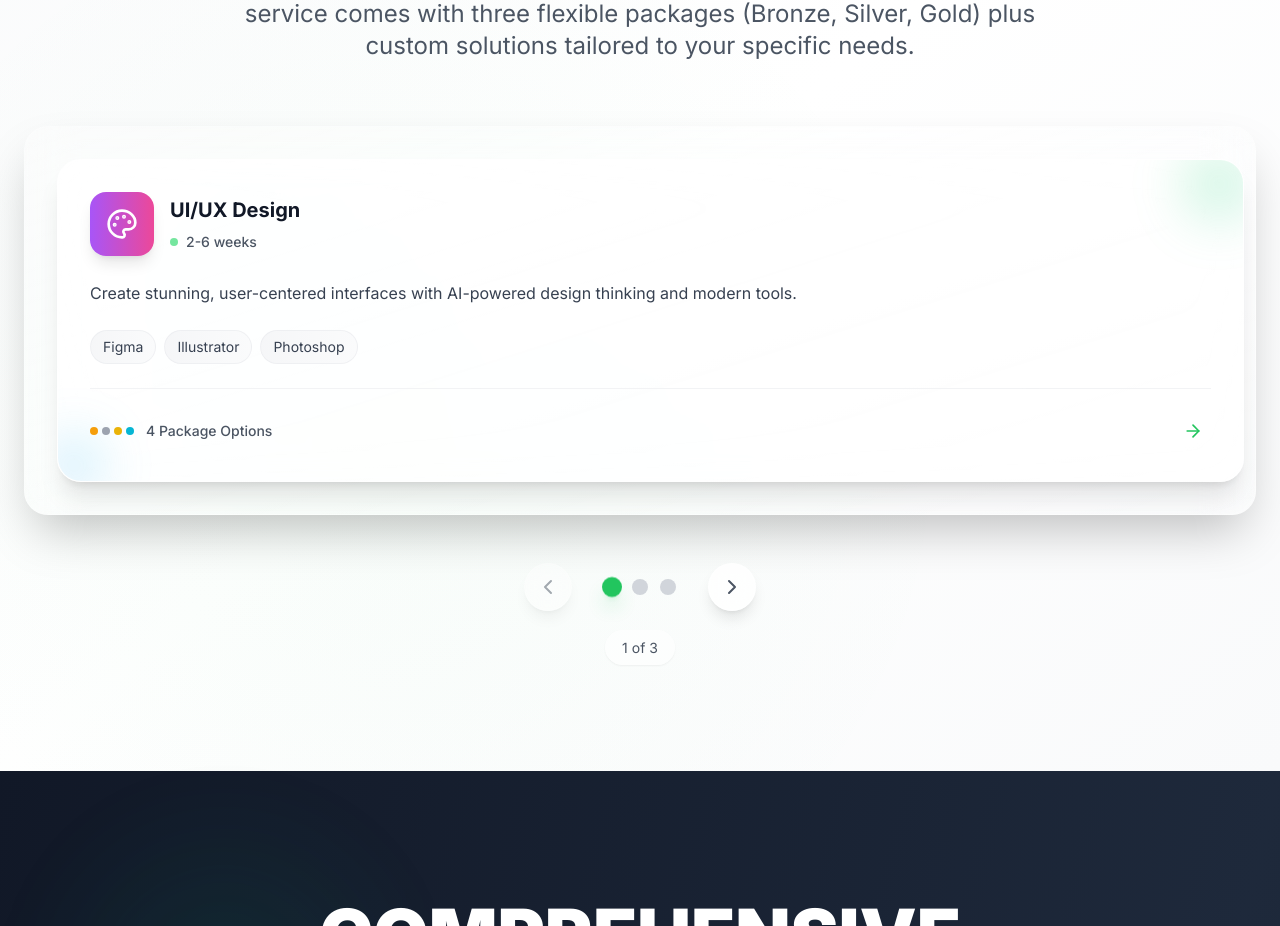
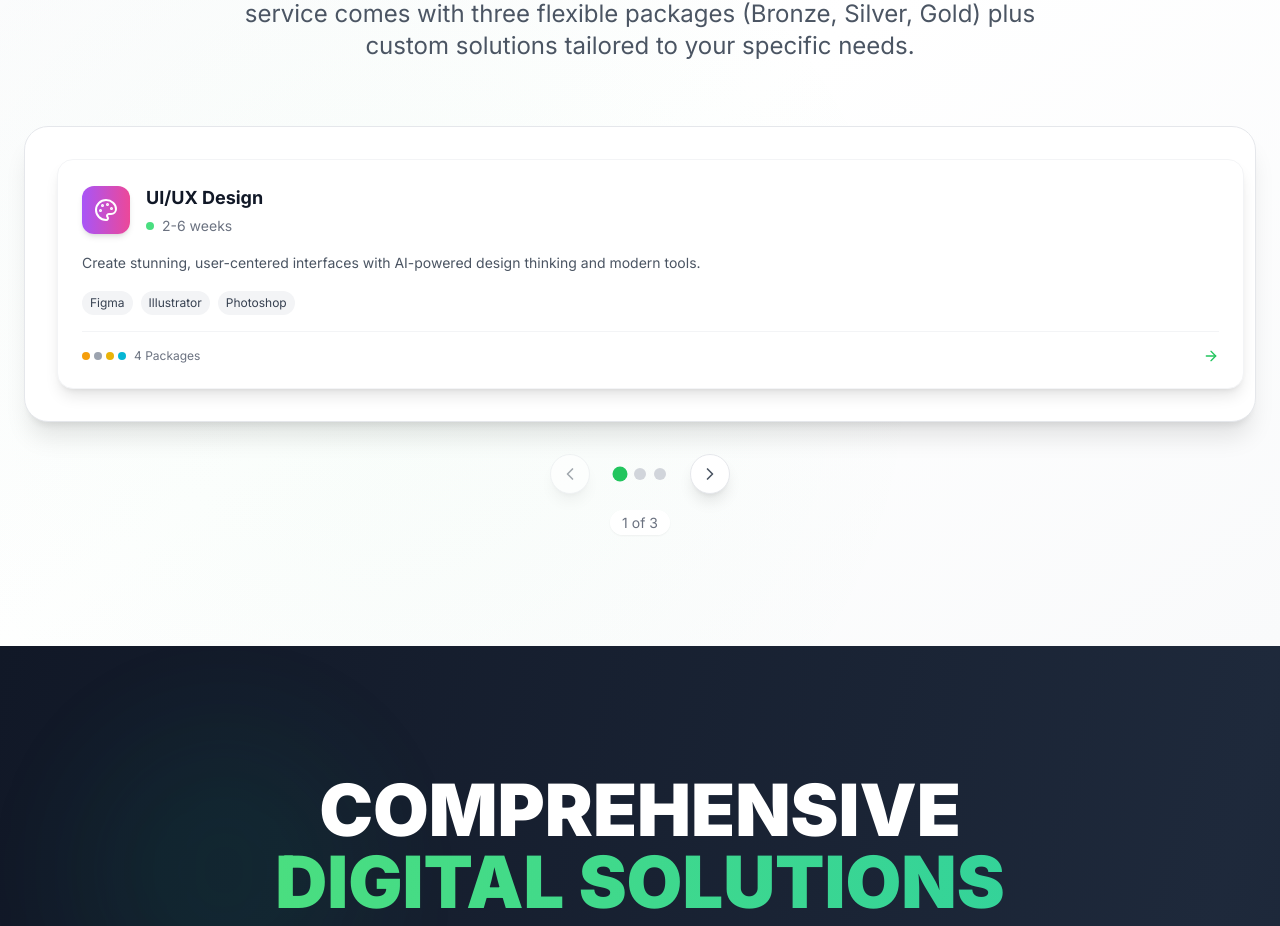
Before and after one commit to codeknox-lk/codeknox-website, a React (Vite) app: page /services in a window 1280 px wide. Shown: the part 1098-2024 px from the top of the page. Built offline with nearby package versions, Linux system fonts and the light colour scheme.

Commit message:
🔧 Simple 3-Section Carousel: Divide 9 services into 3 sections of 3 services each

```diff
--- a/src/pages/Services.tsx
+++ b/src/pages/Services.tsx
@@ -180,153 +180,247 @@
             </motion.p>
           </motion.div>
 
-          {/* Modern Glassmorphism Carousel */}
+          {/* Simple 3-Section Carousel */}
           <div className="relative">
             {/* Carousel Container */}
-            <div className="overflow-hidden rounded-3xl bg-gradient-to-br from-white/20 via-white/10 to-white/5 backdrop-blur-xl border border-white/20 shadow-2xl">
+            <div className="overflow-hidden rounded-3xl bg-white shadow-xl border border-gray-200">
               <div
-                className="flex transition-transform duration-700 ease-in-out"
+                className="flex transition-transform duration-500 ease-in-out"
                 style={{
                   transform: `translateX(-${currentSlide * 100}%)`,
                   width: `${totalSlides * 100}%`
                 }}
               >
-                {/* Generate slides */}
-                {Array.from({ length: totalSlides }).map((_, slideIndex) => {
-                  const startIndex = slideIndex * itemsPerSlide;
-                  const endIndex = Math.min(startIndex + itemsPerSlide, services.length);
-                  const slideServices = services.slice(startIndex, endIndex);
-
-                  return (
-                    <div key={slideIndex} className="w-full flex-shrink-0 p-8">
-                      <div className="grid grid-cols-1 md:grid-cols-2 lg:grid-cols-3 gap-8">
-                        {slideServices.map((service, index) => (
+                {/* Section 1: Services 1-3 */}
+                <div className="w-full flex-shrink-0 p-8">
+                  <div className="grid grid-cols-3 gap-8">
+                    {services.slice(0, 3).map((service, index) => (
                       <motion.div
                         key={service.id}
-                            initial={{ opacity: 0, y: 30, scale: 0.9 }}
-                            animate={{ opacity: 1, y: 0, scale: 1 }}
-                            transition={{ duration: 0.6, delay: index * 0.15 }}
+                        initial={{ opacity: 0, y: 20 }}
+                        animate={{ opacity: 1, y: 0 }}
+                        transition={{ duration: 0.5, delay: index * 0.1 }}
                         className="group"
                       >
-                            <div className="relative bg-white/80 backdrop-blur-xl rounded-3xl p-8 border border-white/30 shadow-xl hover:shadow-2xl hover:-translate-y-2 transition-all duration-500 h-full overflow-hidden">
-                              {/* Floating Background Elements */}
-                              <div className="absolute -top-4 -right-4 w-20 h-20 bg-gradient-to-br from-green-400/20 to-emerald-400/20 rounded-full blur-xl group-hover:scale-110 transition-transform duration-500"></div>
-                              <div className="absolute -bottom-4 -left-4 w-16 h-16 bg-gradient-to-tr from-blue-400/20 to-cyan-400/20 rounded-full blur-xl group-hover:scale-110 transition-transform duration-500"></div>
-
-                              {/* Service Content */}
-                              <div className="relative z-10">
-                                {/* Service Icon */}
-                                <div className="flex items-center space-x-4 mb-6">
-                                  <div className={`w-16 h-16 rounded-2xl bg-gradient-to-r ${service.color} flex items-center justify-center shadow-lg group-hover:shadow-xl group-hover:scale-110 transition-all duration-300`}>
-                                    <service.icon className="w-8 h-8 text-white" />
+                        <div className="bg-white rounded-2xl p-6 shadow-lg border border-gray-100 hover:shadow-xl hover:-translate-y-1 transition-all duration-300 h-full">
+                          <div className="flex items-center space-x-4 mb-4">
+                            <div className={`w-12 h-12 rounded-xl bg-gradient-to-r ${service.color} flex items-center justify-center shadow-md`}>
+                              <service.icon className="w-6 h-6 text-white" />
                             </div>
-                                  <div className="flex-1">
-                                    <h3 className="text-xl font-bold text-gray-900 group-hover:text-green-600 transition-colors duration-300 mb-2">
+                            <div>
+                              <h3 className="text-lg font-bold text-gray-900 group-hover:text-green-600 transition-colors duration-300">
                                 {service.title}
                               </h3>
-                                    <div className="flex items-center space-x-2">
-                                      <div className="w-2 h-2 bg-green-400 rounded-full animate-pulse"></div>
-                                      <span className="text-sm text-gray-600 font-medium">{service.timeline}</span>
+                              <div className="flex items-center space-x-2 mt-1">
+                                <div className="w-2 h-2 bg-green-400 rounded-full"></div>
+                                <span className="text-sm text-gray-500">{service.timeline}</span>
                               </div>
                             </div>
                           </div>
-
-                                {/* Description */}
-                                <p className="text-gray-700 leading-relaxed mb-6 text-base">
+                          <p className="text-gray-600 text-sm leading-relaxed mb-4">
                             {service.description}
                           </p>
-
-                                {/* Features */}
-                                <div className="flex flex-wrap gap-2 mb-6">
+                          <div className="flex flex-wrap gap-2 mb-4">
                             {service.features.slice(0, 3).map((feature, i) => (
-                                    <motion.span
-                                      key={i}
-                                      className="px-3 py-1.5 bg-gradient-to-r from-gray-100/80 to-gray-50/80 text-gray-700 text-sm rounded-full border border-gray-200/50 group-hover:from-green-50/80 group-hover:to-emerald-50/80 group-hover:border-green-200/50 group-hover:text-green-700 transition-all duration-300"
-                                      whileHover={{ scale: 1.05 }}
-                                    >
+                              <span key={i} className="px-2 py-1 bg-gray-100 text-gray-700 text-xs rounded-full">
                                 {feature}
-                                    </motion.span>
+                              </span>
                             ))}
                           </div>
-
-                                {/* Package Indicator */}
-                                <div className="flex items-center justify-between pt-6 border-t border-gray-200/50 group-hover:border-green-200/50 transition-colors duration-300">
-                                  <div className="flex items-center space-x-3">
+                          <div className="flex items-center justify-between pt-4 border-t border-gray-100">
+                            <div className="flex items-center space-x-2">
                               <div className="flex space-x-1">
                                 <div className="w-2 h-2 bg-amber-500 rounded-full"></div>
                                 <div className="w-2 h-2 bg-gray-400 rounded-full"></div>
                                 <div className="w-2 h-2 bg-yellow-500 rounded-full"></div>
                                 <div className="w-2 h-2 bg-cyan-500 rounded-full"></div>
                               </div>
-                                    <span className="text-sm text-gray-600 font-medium">4 Package Options</span>
+                              <span className="text-xs text-gray-500">4 Packages</span>
                             </div>
-                                  <motion.button
+                            <button
                               onClick={() => {
                                 document.getElementById('comprehensive-solutions')?.scrollIntoView({
                                   behavior: 'smooth',
                                   block: 'start'
                                 });
                               }}
-                                    className="text-green-500 group-hover:text-green-600 transition-colors duration-300 hover:bg-green-50/50 p-2 rounded-full"
-                                    whileHover={{ x: 3, scale: 1.1 }}
-                                    whileTap={{ scale: 0.95 }}
+                              className="text-green-500 hover:text-green-600 transition-colors duration-300"
                             >
-                                    <ArrowRight className="w-5 h-5" />
-                                  </motion.button>
-                                </div>
+                              <ArrowRight className="w-4 h-4" />
+                            </button>
                           </div>
                         </div>
                       </motion.div>
                     ))}
                   </div>
                 </div>
-                  );
-                })}
+
+                {/* Section 2: Services 4-6 */}
+                <div className="w-full flex-shrink-0 p-8">
+                  <div className="grid grid-cols-3 gap-8">
+                    {services.slice(3, 6).map((service, index) => (
+                      <motion.div
+                        key={service.id}
+                        initial={{ opacity: 0, y: 20 }}
+                        animate={{ opacity: 1, y: 0 }}
+                        transition={{ duration: 0.5, delay: index * 0.1 }}
+                        className="group"
+                      >
+                        <div className="bg-white rounded-2xl p-6 shadow-lg border border-gray-100 hover:shadow-xl hover:-translate-y-1 transition-all duration-300 h-full">
+                          <div className="flex items-center space-x-4 mb-4">
+                            <div className={`w-12 h-12 rounded-xl bg-gradient-to-r ${service.color} flex items-center justify-center shadow-md`}>
+                              <service.icon className="w-6 h-6 text-white" />
+                            </div>
+                            <div>
+                              <h3 className="text-lg font-bold text-gray-900 group-hover:text-green-600 transition-colors duration-300">
+                                {service.title}
+                              </h3>
+                              <div className="flex items-center space-x-2 mt-1">
+                                <div className="w-2 h-2 bg-green-400 rounded-full"></div>
+                                <span className="text-sm text-gray-500">{service.timeline}</span>
+                              </div>
+                            </div>
+                          </div>
+                          <p className="text-gray-600 text-sm leading-relaxed mb-4">
+                            {service.description}
+                          </p>
+                          <div className="flex flex-wrap gap-2 mb-4">
+                            {service.features.slice(0, 3).map((feature, i) => (
+                              <span key={i} className="px-2 py-1 bg-gray-100 text-gray-700 text-xs rounded-full">
+                                {feature}
+                              </span>
+                            ))}
+                          </div>
+                          <div className="flex items-center justify-between pt-4 border-t border-gray-100">
+                            <div className="flex items-center space-x-2">
+                              <div className="flex space-x-1">
+                                <div className="w-2 h-2 bg-amber-500 rounded-full"></div>
+                                <div className="w-2 h-2 bg-gray-400 rounded-full"></div>
+                                <div className="w-2 h-2 bg-yellow-500 rounded-full"></div>
+                                <div className="w-2 h-2 bg-cyan-500 rounded-full"></div>
+                              </div>
+                              <span className="text-xs text-gray-500">4 Packages</span>
+                            </div>
+                            <button
+                              onClick={() => {
+                                document.getElementById('comprehensive-solutions')?.scrollIntoView({
+                                  behavior: 'smooth',
+                                  block: 'start'
+                                });
+                              }}
+                              className="text-green-500 hover:text-green-600 transition-colors duration-300"
+                            >
+                              <ArrowRight className="w-4 h-4" />
+                            </button>
+                          </div>
+                        </div>
+                      </motion.div>
+                    ))}
+                  </div>
+                </div>
+
+                {/* Section 3: Services 7-9 */}
+                <div className="w-full flex-shrink-0 p-8">
+                  <div className="grid grid-cols-3 gap-8">
+                    {services.slice(6, 9).map((service, index) => (
+                      <motion.div
+                        key={service.id}
+                        initial={{ opacity: 0, y: 20 }}
+                        animate={{ opacity: 1, y: 0 }}
+                        transition={{ duration: 0.5, delay: index * 0.1 }}
+                        className="group"
+                      >
+                        <div className="bg-white rounded-2xl p-6 shadow-lg border border-gray-100 hover:shadow-xl hover:-translate-y-1 transition-all duration-300 h-full">
+                          <div className="flex items-center space-x-4 mb-4">
+                            <div className={`w-12 h-12 rounded-xl bg-gradient-to-r ${service.color} flex items-center justify-center shadow-md`}>
+                              <service.icon className="w-6 h-6 text-white" />
+                            </div>
+                            <div>
+                              <h3 className="text-lg font-bold text-gray-900 group-hover:text-green-600 transition-colors duration-300">
+                                {service.title}
+                              </h3>
+                              <div className="flex items-center space-x-2 mt-1">
+                                <div className="w-2 h-2 bg-green-400 rounded-full"></div>
+                                <span className="text-sm text-gray-500">{service.timeline}</span>
+                              </div>
+                            </div>
+                          </div>
+                          <p className="text-gray-600 text-sm leading-relaxed mb-4">
+                            {service.description}
+                          </p>
+                          <div className="flex flex-wrap gap-2 mb-4">
+                            {service.features.slice(0, 3).map((feature, i) => (
+                              <span key={i} className="px-2 py-1 bg-gray-100 text-gray-700 text-xs rounded-full">
+                                {feature}
+                              </span>
+                            ))}
+                          </div>
+                          <div className="flex items-center justify-between pt-4 border-t border-gray-100">
+                            <div className="flex items-center space-x-2">
+                              <div className="flex space-x-1">
+                                <div className="w-2 h-2 bg-amber-500 rounded-full"></div>
+                                <div className="w-2 h-2 bg-gray-400 rounded-full"></div>
+                                <div className="w-2 h-2 bg-yellow-500 rounded-full"></div>
+                                <div className="w-2 h-2 bg-cyan-500 rounded-full"></div>
+                              </div>
+                              <span className="text-xs text-gray-500">4 Packages</span>
+                            </div>
+                            <button
+                              onClick={() => {
+                                document.getElementById('comprehensive-solutions')?.scrollIntoView({
+                                  behavior: 'smooth',
+                                  block: 'start'
+                                });
+                              }}
+                              className="text-green-500 hover:text-green-600 transition-colors duration-300"
+                            >
+                              <ArrowRight className="w-4 h-4" />
+                            </button>
+                          </div>
+                        </div>
+                      </motion.div>
+                    ))}
+                  </div>
+                </div>
               </div>
             </div>
 
             {/* Navigation Controls */}
-            <div className="flex items-center justify-center mt-12 space-x-8">
-              <motion.button
+            <div className="flex items-center justify-center mt-8 space-x-6">
+              <button
                 onClick={prevSlide}
                 disabled={currentSlide === 0}
-                className="w-12 h-12 bg-white/80 backdrop-blur-xl rounded-full shadow-lg border border-white/30 flex items-center justify-center hover:shadow-xl hover:bg-white/90 transition-all duration-300 disabled:opacity-50 disabled:cursor-not-allowed"
-                whileHover={{ scale: 1.05 }}
-                whileTap={{ scale: 0.95 }}
+                className="w-10 h-10 bg-white rounded-full shadow-lg border border-gray-200 flex items-center justify-center hover:shadow-xl transition-all duration-300 disabled:opacity-50 disabled:cursor-not-allowed"
               >
-                <ChevronLeft className="w-6 h-6 text-gray-600" />
-              </motion.button>
+                <ChevronLeft className="w-5 h-5 text-gray-600" />
+              </button>
 
-              <div className="flex space-x-3">
+              <div className="flex space-x-2">
                 {Array.from({ length: totalSlides }).map((_, index) => (
-                  <motion.button
+                  <button
                     key={index}
                     onClick={() => goToSlide(index)}
-                    className={`w-4 h-4 rounded-full transition-all duration-300 ${
+                    className={`w-3 h-3 rounded-full transition-all duration-300 ${
                       currentSlide === index
-                        ? 'bg-green-500 scale-125 shadow-lg shadow-green-500/30'
-                        : 'bg-gray-300 hover:bg-gray-400 hover:scale-110'
+                        ? 'bg-green-500 scale-125'
+                        : 'bg-gray-300 hover:bg-gray-400'
                     }`}
-                    whileHover={{ scale: 1.1 }}
-                    whileTap={{ scale: 0.9 }}
                   />
                 ))}
               </div>
 
-              <motion.button
+              <button
                 onClick={nextSlide}
                 disabled={currentSlide === totalSlides - 1}
-                className="w-12 h-12 bg-white/80 backdrop-blur-xl rounded-full shadow-lg border border-white/30 flex items-center justify-center hover:shadow-xl hover:bg-white/90 transition-all duration-300 disabled:opacity-50 disabled:cursor-not-allowed"
-                whileHover={{ scale: 1.05 }}
-                whileTap={{ scale: 0.95 }}
+                className="w-10 h-10 bg-white rounded-full shadow-lg border border-gray-200 flex items-center justify-center hover:shadow-xl transition-all duration-300 disabled:opacity-50 disabled:cursor-not-allowed"
               >
-                <ChevronRight className="w-6 h-6 text-gray-600" />
-              </motion.button>
+                <ChevronRight className="w-5 h-5 text-gray-600" />
+              </button>
             </div>
 
             {/* Slide Counter */}
-            <div className="text-center mt-6">
-              <span className="text-sm text-gray-600 bg-white/50 backdrop-blur-sm px-4 py-2 rounded-full shadow-sm border border-white/20">
+            <div className="text-center mt-4">
+              <span className="text-sm text-gray-500 bg-white px-3 py-1 rounded-full shadow-sm">
                 {currentSlide + 1} of {totalSlides}
               </span>
             </div>
```
Lines whose indentation alone changed are shown as unchanged.
